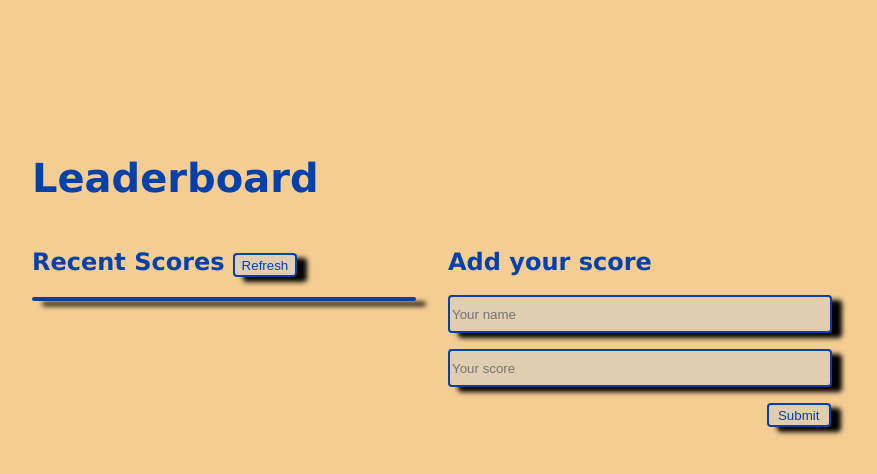
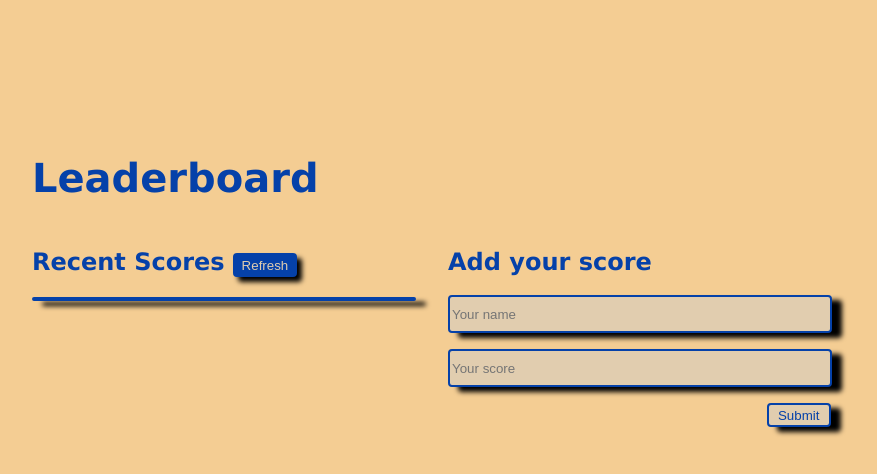
Before and after one commit to Booze33/Leaderboard, a website built with webpack: page src/index.html in a window 1280 px wide. In both pictures the pointer is over the button "Refresh". Shown: the whole page, without its empty margins (224-1101 px from the left). Built offline with nearby package versions, Linux system fonts and the light colour scheme; no server answers.

Commit message:
Updated th buttons

```diff
--- a/src/style.css
+++ b/src/style.css
@@ -63,6 +63,13 @@ button {
   border-radius: 4px;
   color: #0541a9;
   box-shadow: 10px 5px 5px #000;
+  transition: all 2s;
+}
+
+button:hover {
+  color: #e1cdaf;
+  background-color: #0541a9;
+  box-shadow: 5px 5px 5px #000;
 }
 
 .input {
```
